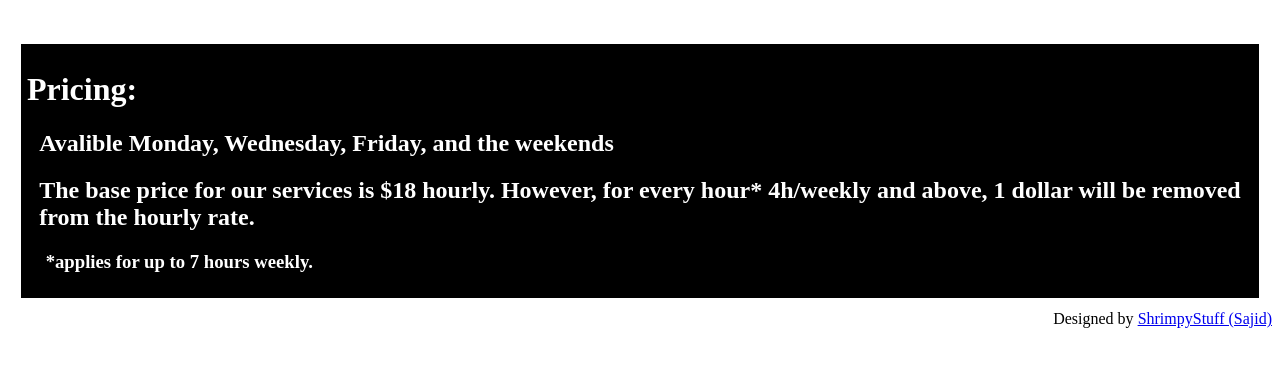
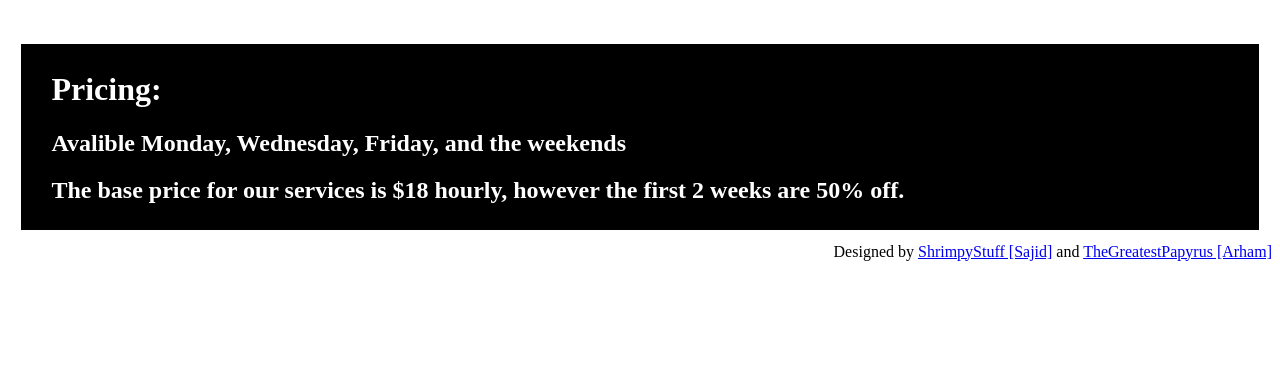
Before and after one commit to TheGreatestPapyrus/Ion-Tutors, a plain HTML site: page pricing/index.html in a window 1280 px wide. Shown: the part 262-628 px from the top of the page. Drawn offline with Linux system fonts and the light colour scheme.

Commit message:
Ok bootstrap is helpful if you know the right tags but js works fine too
Co-authored-by: DootSkeleton95 <TheGreatestPapyrus@users.noreply.github.com>

```diff
--- a/index.html
+++ b/index.html
@@ -6,6 +6,7 @@
 
         <title>Ion Tutors</title>
         <link href="./styles.css" rel="stylesheet" type="text/css"/>
+        <link href="https://cdn.jsdelivr.net/npm/bootstrap@5.2.0/dist/css/bootstrap.min.css" rel="stylesheet" integrity="sha384-gH2yIJqKdNHPEq0n4Mqa/HGKIhSkIHeL5AyhkYV8i59U5AR6csBvApHHNl/vI1Bx" crossorigin="anonymous">
     </head>
     <body>
         <div id="Header">
@@ -20,7 +21,7 @@
             </div>
         </div>
         <br/>
-        <div class="main">
+        <div class="main" id="bodyText">
             <h2 class="main" style="text-align: center; font-weight: bold;">Welcome to the Ion Tutors website.</h2>
             <h2 class="main" style="text-align: center;">We are tutoring for your child's ambitions, and our goal is to inspire your child and have them ready, if not overprepared, for their next few years of schooling.</h2>
         </div>
--- a/pricing/index.html
+++ b/pricing/index.html
@@ -18,14 +18,13 @@
             </div>
         </div>
         <br/>
-        <div>
-            <h1>Pricing:</h1>
-            <h2 style="margin-left: 1%;">Avalible Monday, Wednesday, Friday, and the weekends</h2>
-            <h2 style="margin-left: 1%;">The base price for our services is $18 hourly. However, for every hour* 4h/weekly and above, 1 dollar will be removed from the hourly rate.</h2>
-            <h3>&emsp;*applies for up to 7 hours weekly.</h3>
+        <div id="bodyText">
+            <h1 style="margin-left: 2%;">Pricing:</h1>
+            <h2 style="margin-left: 2%;">Avalible Monday, Wednesday, Friday, and the weekends</h2>
+            <h2 style="margin-left: 2%;">The base price for our services is $18 hourly, however the first 2 weeks are 50% off.</h2>
         </div>
         <footer style="text-align: right;">
-            Designed by <a href="https://github.com/ShrimpyStuff">ShrimpyStuff (Sajid)</a>
+            Designed by <a href="https://github.com/ShrimpyStuff">ShrimpyStuff [Sajid]</a> and <a href="https://github.com/TheGreatestPapyrus">TheGreatestPapyrus [Arham]</a>
         </footer>
     </body>
 </html>
--- a/styles.css
+++ b/styles.css
@@ -8,6 +8,7 @@
     margin-left: auto;
     margin-right: auto;
 }
+
 #links {
     margin-left: 1%;
     display: inline-block;
@@ -15,6 +16,7 @@
     background-color: transparent;
     font-family: Raleway;
 }
+
 .links {
     float: left;
     font-size: 115%;
@@ -27,6 +29,7 @@
     margin-right: 1%;
     margin-bottom: 0.25%;
 }
+
 div {
     background-color: black;
     color: white;
@@ -42,3 +45,7 @@ div {
 body {
     overflow-x: hidden;
 }
+
+#bodyText a:link {
+    color: rgb(0, 132, 189);
+}
```
Also changed, not shown: contact/index.html (+4 -4 lines), curriculum/index.html (+1 -1 lines), template.html (+1 -1 lines).
